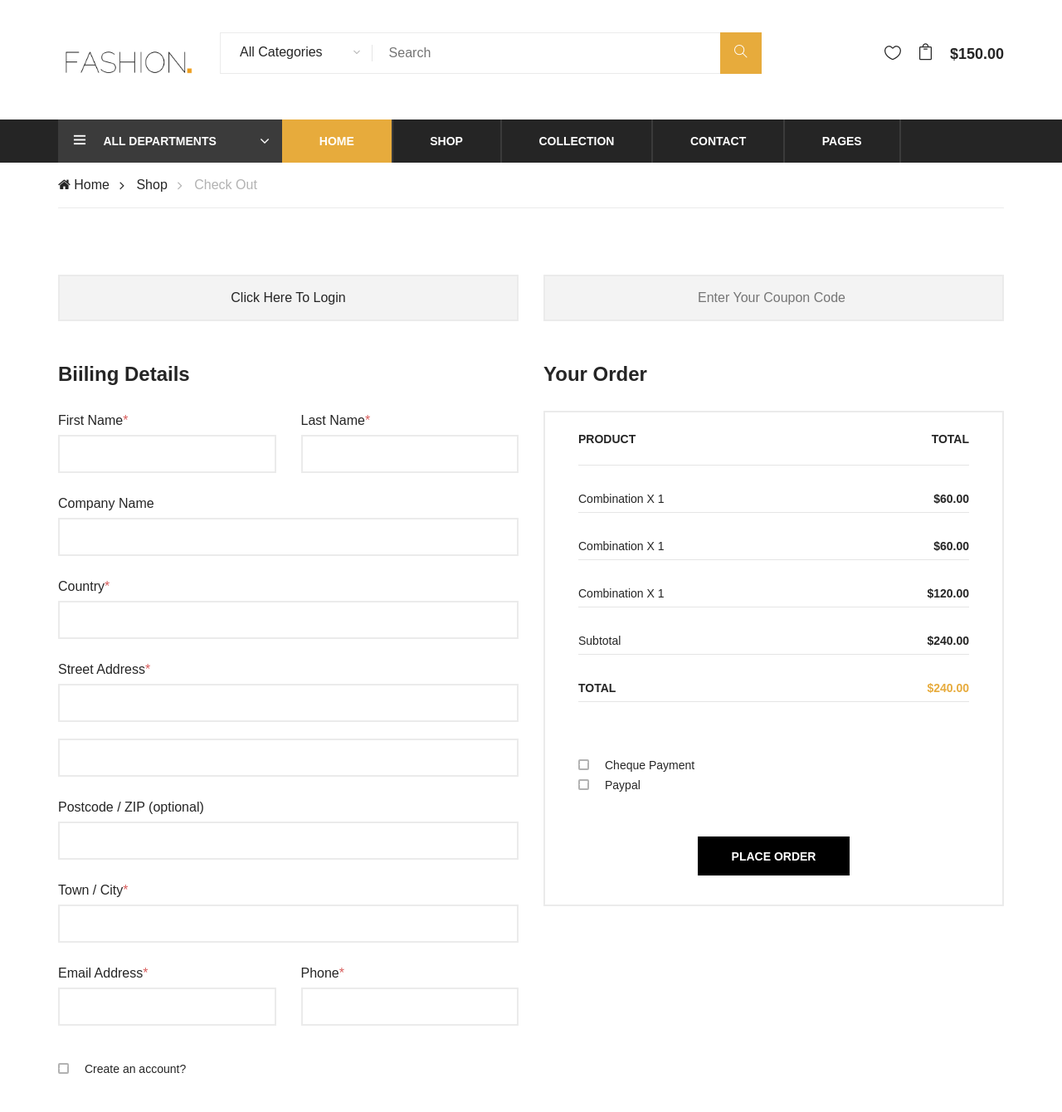
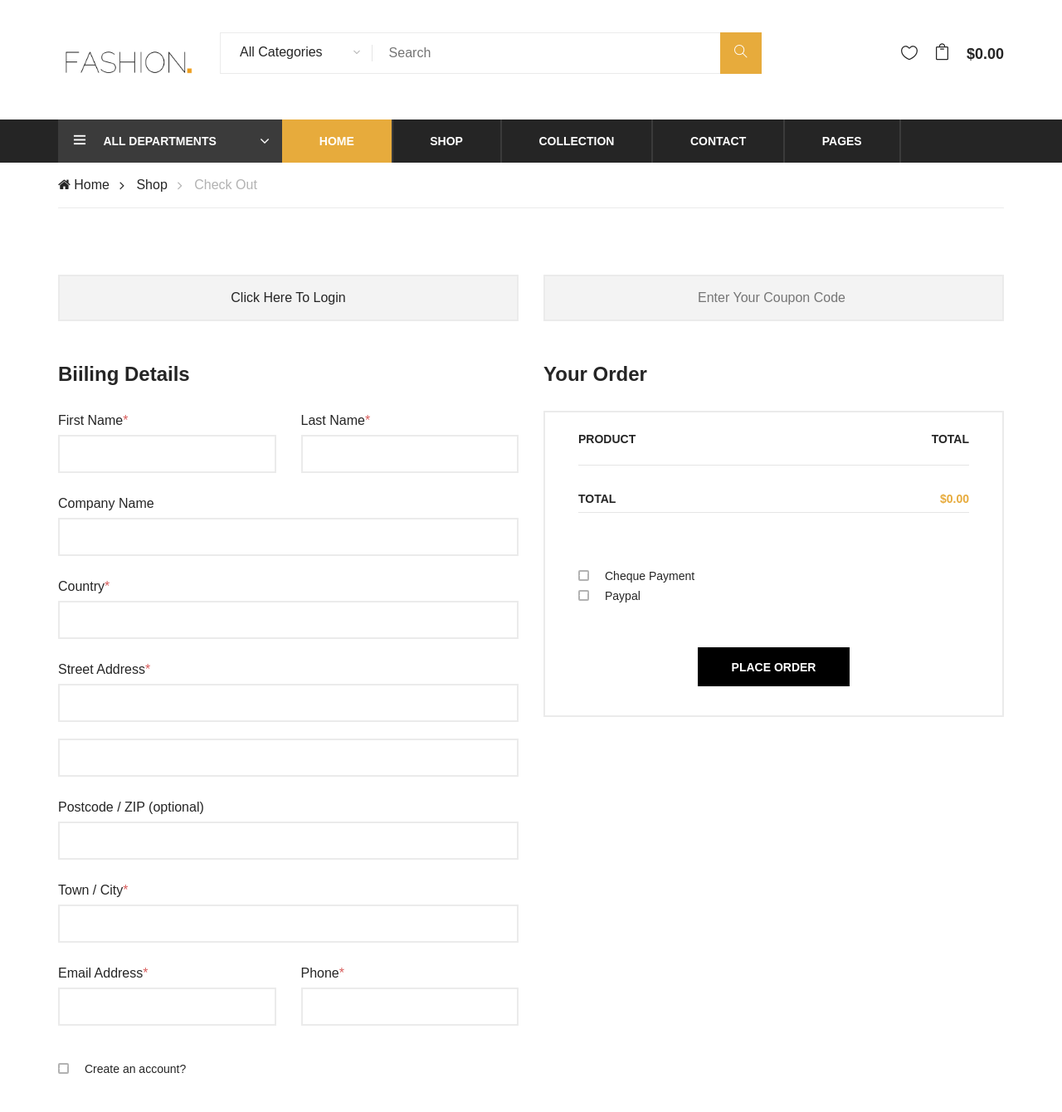
Before and after one commit to DanielDimitrov46/ClothesShop, a PHP site: page /Niki-nenchev-diploma/check-out.php in a window 1280 px wide. Shown: the top 1340 px of the page at 83% size. Run offline with PHP 8.4, Linux system fonts and the light colour scheme; some web fonts are replaced.

Commit message:
idk man, some quality of life ig

```diff
--- a/check-out.php
+++ b/check-out.php
@@ -117,11 +117,8 @@
                             <div class="order-total">
                                 <ul class="order-table">
                                     <li>Product <span>Total</span></li>
-                                    <li class="fw-normal">Combination x 1 <span>$60.00</span></li>
-                                    <li class="fw-normal">Combination x 1 <span>$60.00</span></li>
-                                    <li class="fw-normal">Combination x 1 <span>$120.00</span></li>
-                                    <li class="fw-normal">Subtotal <span>$240.00</span></li>
-                                    <li class="total-price">Total <span>$240.00</span></li>
+<!--                                    <li class="fw-normal">Subtotal <span>$240.00</span></li>-->
+                                    <li class="total-price">Total <span>$0.00</span></li>
                                 </ul>
                                 <div class="payment-check">
                                     <div class="pc-item">
--- a/header.php
+++ b/header.php
@@ -38,13 +38,6 @@
                                         <tr>
                                         </tr>
                                         <tr>
-                                            <td class="si-pic"><img src="img/select-product-2.jpg" alt=""></td>
-                                            <td class="si-text">
-                                                <div class="product-selected">
-                                                    <p>$60.00 x 1</p>
-                                                    <h6>Kabino Bedside Table</h6>
-                                                </div>
-                                            </td>
                                             <td class="si-close">
                                                 <i class="ti-close"></i>
                                             </td>
@@ -54,7 +47,7 @@
                                 </div>
                                 <div class="select-total">
                                     <span>total:</span>
-                                    <h5>$120.00</h5>
+                                    <h5>$0.00</h5>
                                 </div>
                                 <div class="select-button">
                                     <a href="#" class="primary-btn view-card">VIEW CARD</a>
@@ -62,7 +55,7 @@
                                 </div>
                             </div>
                         </li>
-                        <li class="cart-price">$150.00</li>
+                        <li class="cart-price">$0.00</li>
                     </ul>
                 </div>
             </div>
--- a/login.php
+++ b/login.php
@@ -77,7 +77,7 @@
                             <button type="submit" class="site-btn login-btn">Sign In</button>
                         </form>
                         <div class="switch-login">
-                            <a href="./register.html" class="or-login">Or Create An Account</a>
+                            <a href="./register.php" class="or-login">Or Create An Account</a>
                         </div>
                     </div>
                 </div>
```
Also changed, not shown: filters.php (+11 -1 lines), register.php (+1 -7 lines), shop.php (+19 -2 lines).
